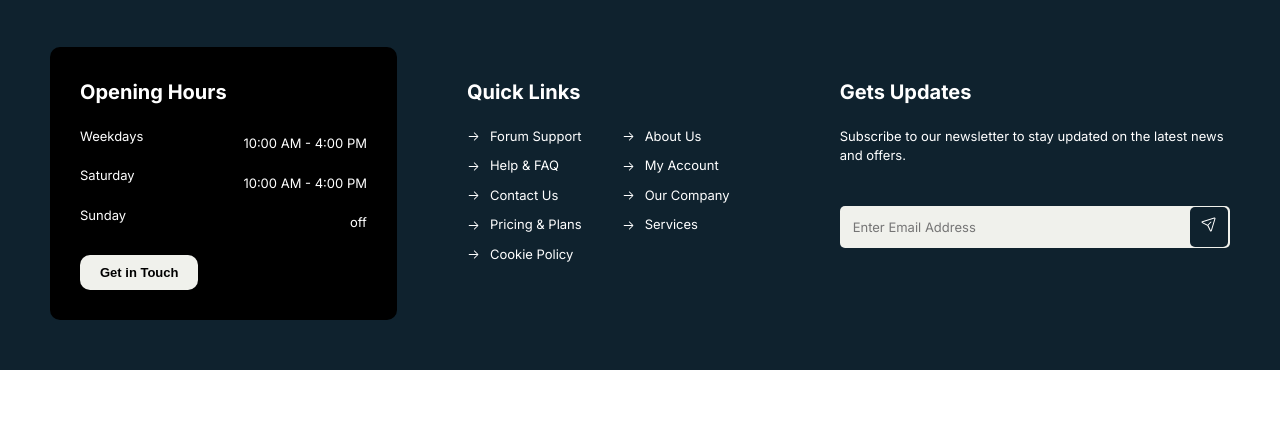
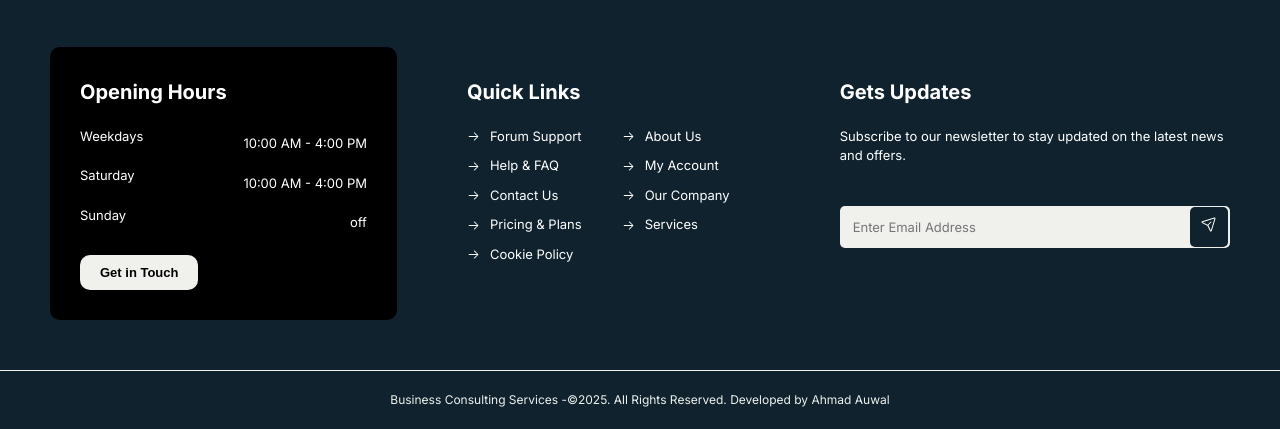
Before and after one commit to Borhs01/NEW-PROJECT-BUSINESS, a website: page index.html in a window 1280 px wide. Shown: the part 6373-6802 px from the top of the page. Before the commit the page ends 6743 px from the top, so only its background shows below. Drawn offline with Linux system fonts and the light colour scheme.

Commit message:
footer completion

```diff
--- a/index.html
+++ b/index.html
@@ -778,6 +778,7 @@
             </form>
           </div>
         </section>
+        <p class="final">Business Consulting Services -&copy;2025. All Rights Reserved. Developed by Ahmad Auwal</p>
     </main>
     <script src="index.js"></script>
   </body>
--- a/sass/_footer.scss
+++ b/sass/_footer.scss
@@ -4,6 +4,7 @@
     margin-top: -28rem;
     display: flex;
     color: var(--color-white);
+    border-bottom: 1px solid var(--color-grey-light-1);
 }
 .footer__opening{
     background-color: #000;
@@ -122,3 +123,10 @@
         }
     }
 }
+.final{
+    font-size: 1.2rem;
+    background-color: var(--color-grey-dark-2);
+    color: var(--color-grey-light-1);
+    text-align: center;
+    padding: 2rem;
+}
```
Also changed, not shown: CSS/style.css, 1 other file.
